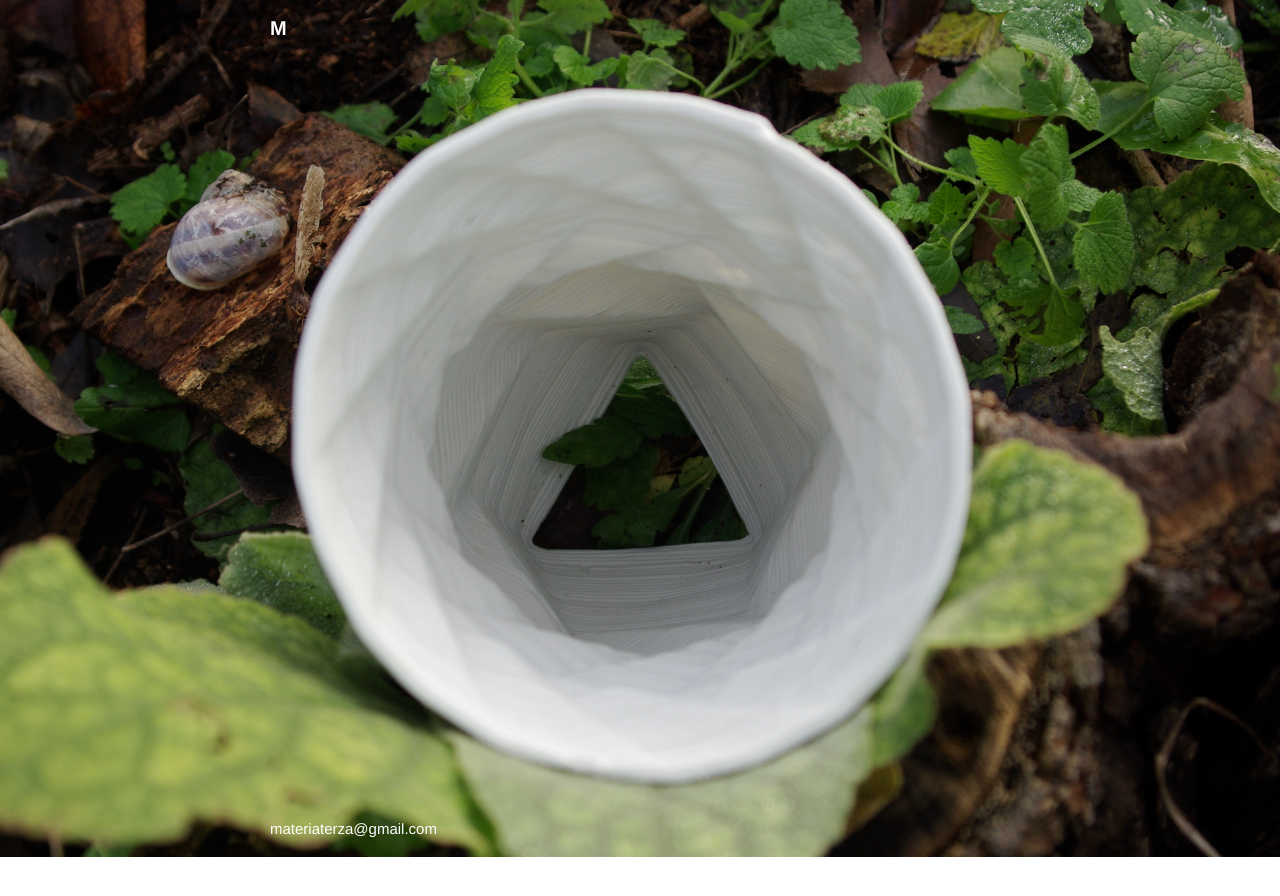
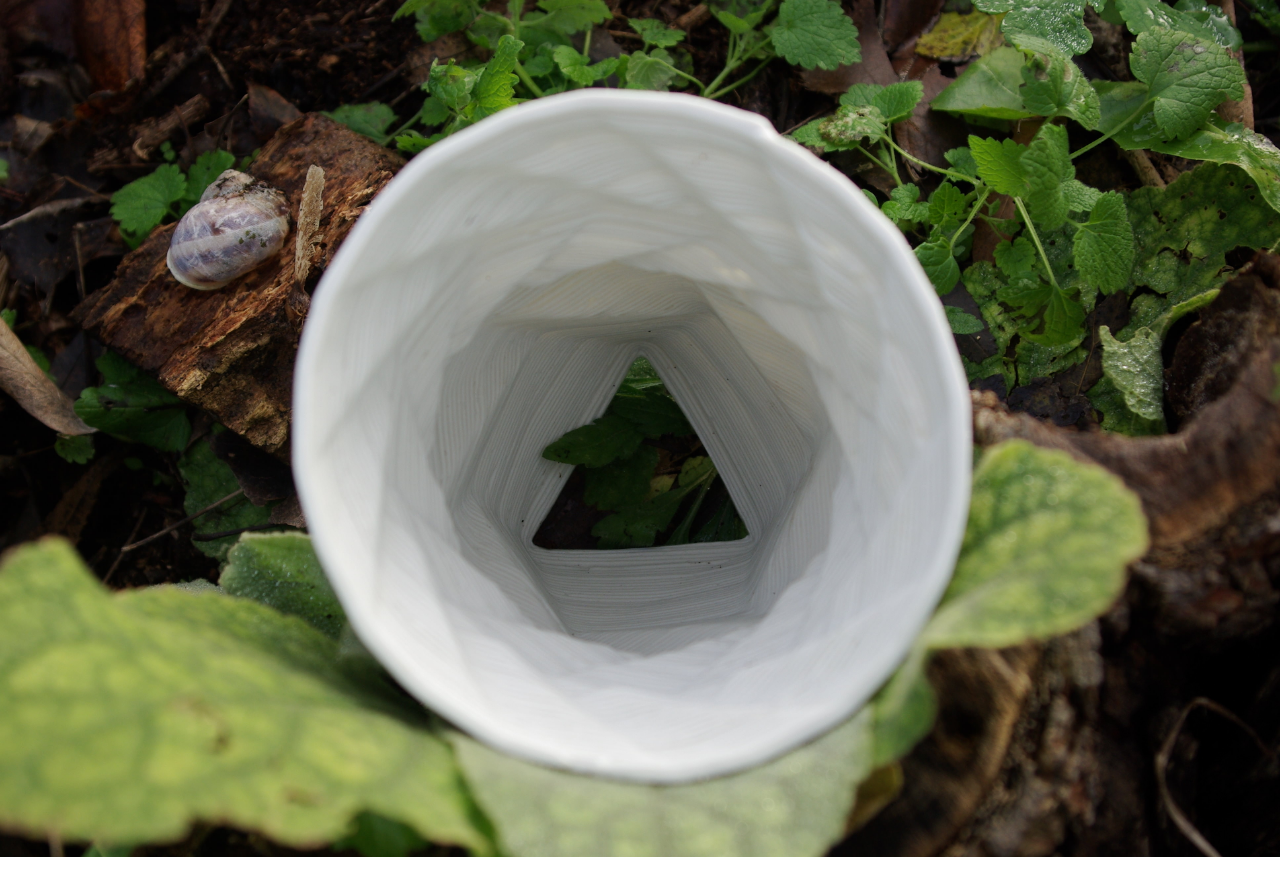
Before and after one commit to fabbbrizio/materiaterza, a Jekyll site: the page built from index.html, in a window 1280 px wide. Shown: the top 896 px of the page. Built offline with Jekyll 4.4.1, drawn with Linux system fonts in a browser that asks for light colours; nearby versions of some CDN libraries.

Commit message:
index layout o

```diff
--- a/index.html
+++ b/index.html
@@ -1,5 +1,5 @@
 ---
-layout: home
+layout: o
 ---
-<div class="home">
+<div class="o">
   </div>
```
